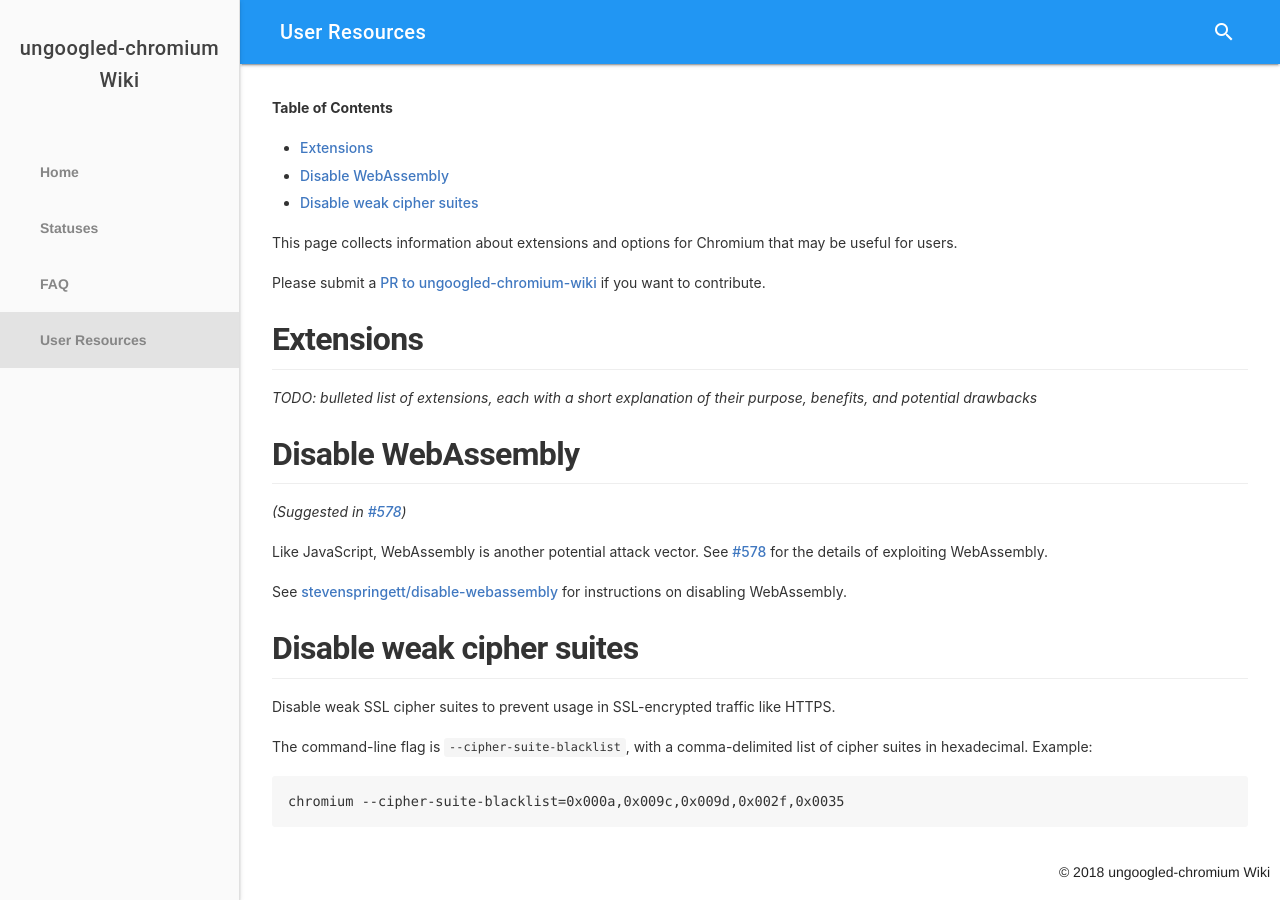
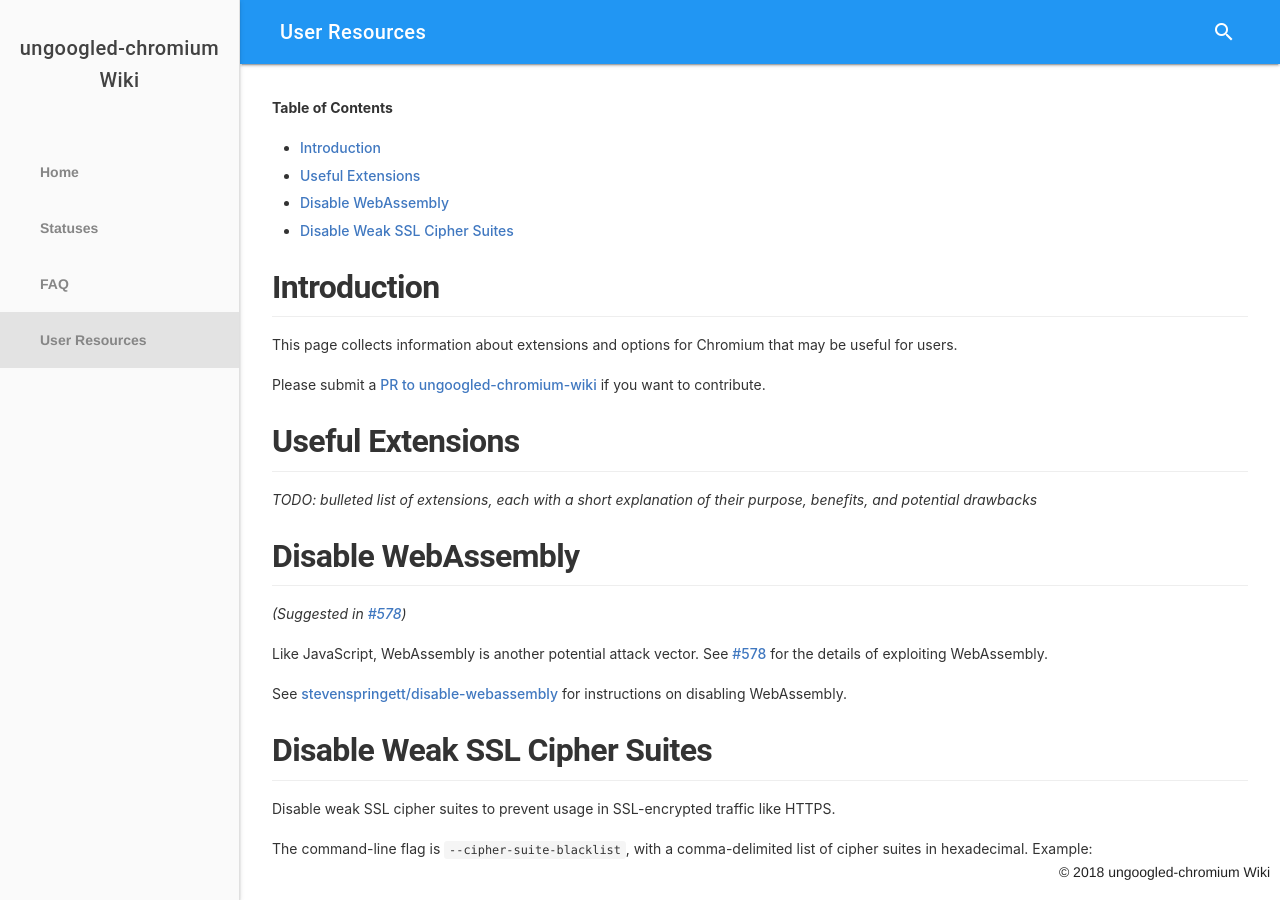
Before and after one commit to ungoogled-software/ungoogled-chromium-wiki, a Jekyll site: the page built from user_resources.md, in a window 1280 px wide. Built offline with Jekyll 4.4.1, drawn with Linux system fonts in a browser that asks for light colours.

Commit message:
user_resources.md: Update headers

```diff
--- a/user_resources.md
+++ b/user_resources.md
@@ -6,11 +6,13 @@ weight: 3
 permalink: /user-resources
 ---
 
+# Introduction
+
 This page collects information about extensions and options for Chromium that may be useful for users.
 
 Please submit a [PR to ungoogled-chromium-wiki](//github.com/ungoogled-software/ungoogled-chromium-wiki/pulls) if you want to contribute.
 
-# Extensions
+# Useful Extensions
 
 *TODO: bulleted list of extensions, each with a short explanation of their purpose, benefits, and potential drawbacks*
 
@@ -22,7 +24,7 @@ Like JavaScript, WebAssembly is another potential attack vector. See [#578](//gi
 
 See [stevenspringett/disable-webassembly](//github.com/stevespringett/disable-webassembly) for instructions on disabling WebAssembly.
 
-# Disable weak cipher suites
+# Disable Weak SSL Cipher Suites
 
 Disable weak SSL cipher suites to prevent usage in SSL-encrypted traffic like HTTPS.
 
```
